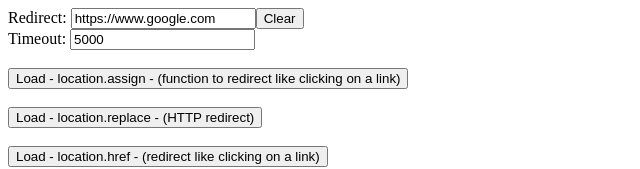
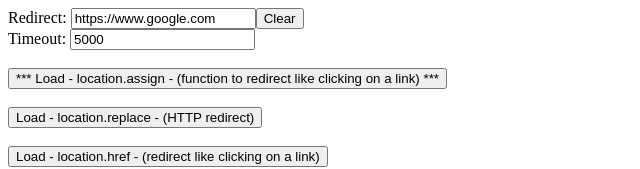
Before and after one commit to playground-project/playground-project.github.io, a plain HTML site: page index.html in a window 1280 px wide. Shown: the top 169 px of the page, without its empty margins (0-640 px from the left). Drawn offline with nearby package versions, Linux system fonts and the light colour scheme.

Commit message:
bt value

```diff
--- a/index.html
+++ b/index.html
@@ -56,7 +56,7 @@
 		<br />
 		Timeout: <input type="text" id="timeout" value='5000' />
 		<br /><br />
-		<input type="button" id="btLoadAssign" value="Load - location.assign - (function to redirect like clicking on a link)" />
+		<input type="button" id="btLoadAssign" value="*** Load - location.assign - (function to redirect like clicking on a link) ***" />
 		<br /><br />
 		<input type="button" id="btLoadRedirect" value="Load - location.replace - (HTTP redirect)" />
 		<br /><br />
```
